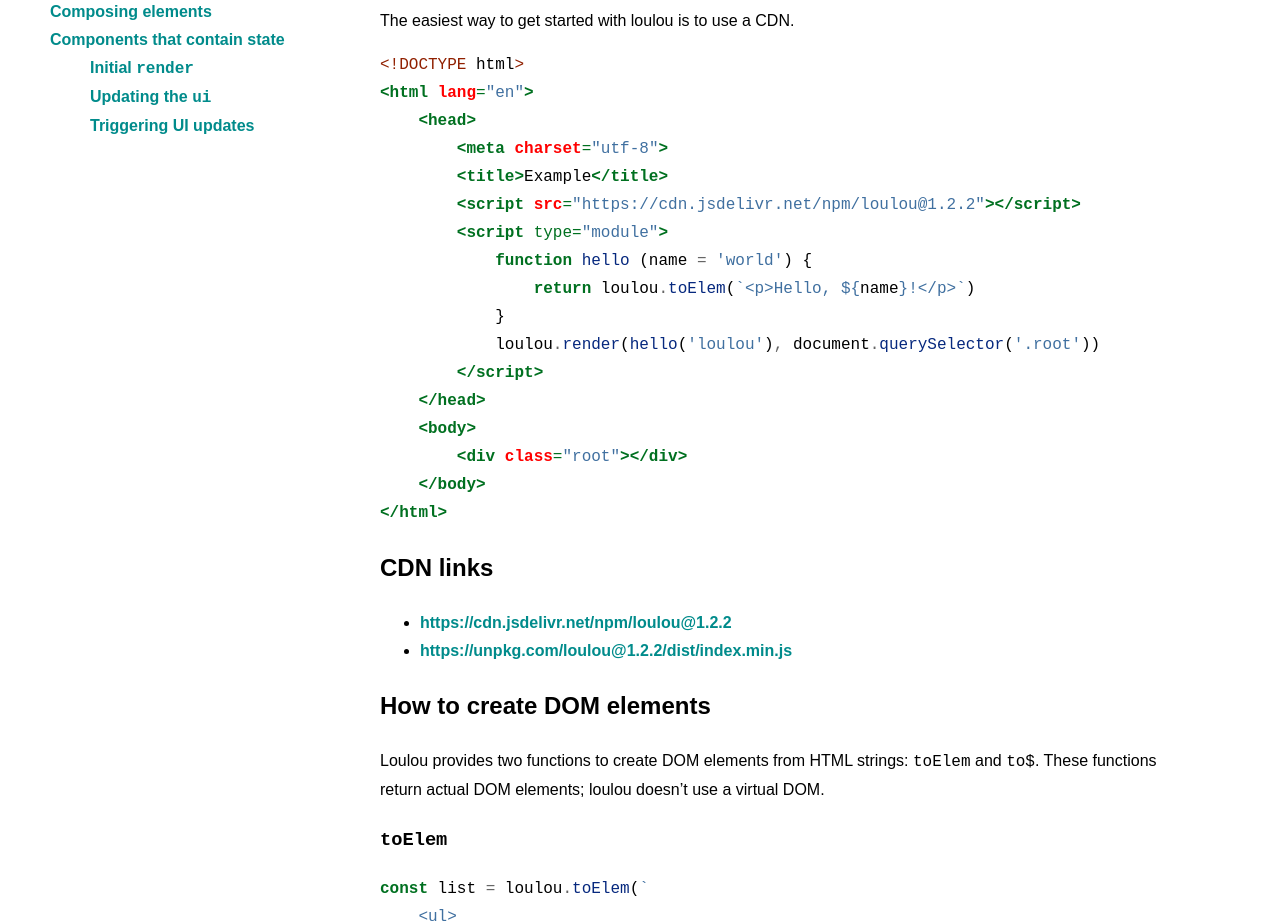
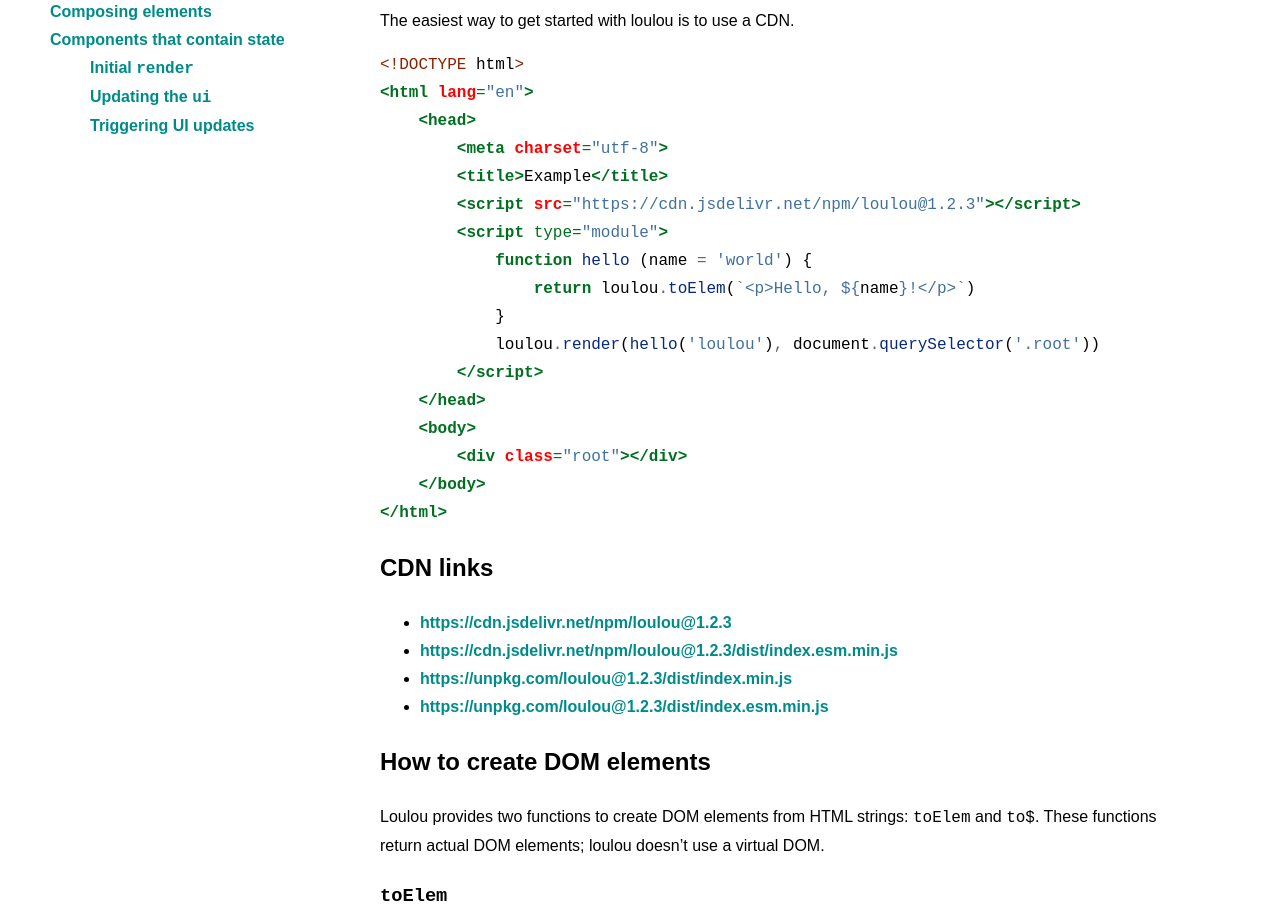
Before and after one commit to lggruspe/view-hooks, a website: page docs/index.html in a window 1280 px wide. Shown: the part 294-1215 px from the top of the page. Drawn offline with Linux system fonts and the light colour scheme.

Commit message:
Distribute es modules

```diff
--- a/docs/index.html
+++ b/docs/index.html
@@ -126,7 +126,7 @@
 <span id="cb2-3"><a href="#cb2-3" aria-hidden="true" tabindex="-1"></a>    <span class="kw">&lt;head&gt;</span></span>
 <span id="cb2-4"><a href="#cb2-4" aria-hidden="true" tabindex="-1"></a>        <span class="kw">&lt;meta</span> <span class="er">charset</span><span class="ot">=</span><span class="st">&quot;utf-8&quot;</span><span class="kw">&gt;</span></span>
 <span id="cb2-5"><a href="#cb2-5" aria-hidden="true" tabindex="-1"></a>        <span class="kw">&lt;title&gt;</span>Example<span class="kw">&lt;/title&gt;</span></span>
-<span id="cb2-6"><a href="#cb2-6" aria-hidden="true" tabindex="-1"></a>        <span class="kw">&lt;script</span> <span class="er">src</span><span class="ot">=</span><span class="st">&quot;https://cdn.jsdelivr.net/npm/loulou@1.2.2&quot;</span><span class="kw">&gt;&lt;/script&gt;</span></span>
+<span id="cb2-6"><a href="#cb2-6" aria-hidden="true" tabindex="-1"></a>        <span class="kw">&lt;script</span> <span class="er">src</span><span class="ot">=</span><span class="st">&quot;https://cdn.jsdelivr.net/npm/loulou@1.2.3&quot;</span><span class="kw">&gt;&lt;/script&gt;</span></span>
 <span id="cb2-7"><a href="#cb2-7" aria-hidden="true" tabindex="-1"></a>        <span class="kw">&lt;script</span><span class="ot"> type=</span><span class="st">&quot;module&quot;</span><span class="kw">&gt;</span></span>
 <span id="cb2-8"><a href="#cb2-8" aria-hidden="true" tabindex="-1"></a>            <span class="kw">function</span> <span class="fu">hello</span> (name <span class="op">=</span> <span class="st">&#39;world&#39;</span>) {</span>
 <span id="cb2-9"><a href="#cb2-9" aria-hidden="true" tabindex="-1"></a>                <span class="cf">return</span> loulou<span class="op">.</span><span class="fu">toElem</span>(<span class="vs">`&lt;p&gt;Hello, </span><span class="sc">${</span>name<span class="sc">}</span><span class="vs">!&lt;/p&gt;`</span>)</span>
@@ -142,8 +142,10 @@
 <section id="cdn-links" class="level2">
 <h2>CDN links</h2>
 <ul>
-<li><a href="https://cdn.jsdelivr.net/npm/loulou@1.2.2" class="uri">https://cdn.jsdelivr.net/npm/loulou@1.2.2</a></li>
-<li><a href="https://unpkg.com/loulou@1.2.2/dist/index.min.js" class="uri">https://unpkg.com/loulou@1.2.2/dist/index.min.js</a></li>
+<li><a href="https://cdn.jsdelivr.net/npm/loulou@1.2.3" class="uri">https://cdn.jsdelivr.net/npm/loulou@1.2.3</a></li>
+<li><a href="https://cdn.jsdelivr.net/npm/loulou@1.2.3/dist/index.esm.min.js" class="uri">https://cdn.jsdelivr.net/npm/loulou@1.2.3/dist/index.esm.min.js</a></li>
+<li><a href="https://unpkg.com/loulou@1.2.3/dist/index.min.js" class="uri">https://unpkg.com/loulou@1.2.3/dist/index.min.js</a></li>
+<li><a href="https://unpkg.com/loulou@1.2.3/dist/index.esm.min.js" class="uri">https://unpkg.com/loulou@1.2.3/dist/index.esm.min.js</a></li>
 </ul>
 </section>
 <section id="how-to-create-dom-elements" class="level2">
```
Also changed, not shown: docs/index.md (+5 -3 lines), package.json (+6 -3 lines), 2 other files.
